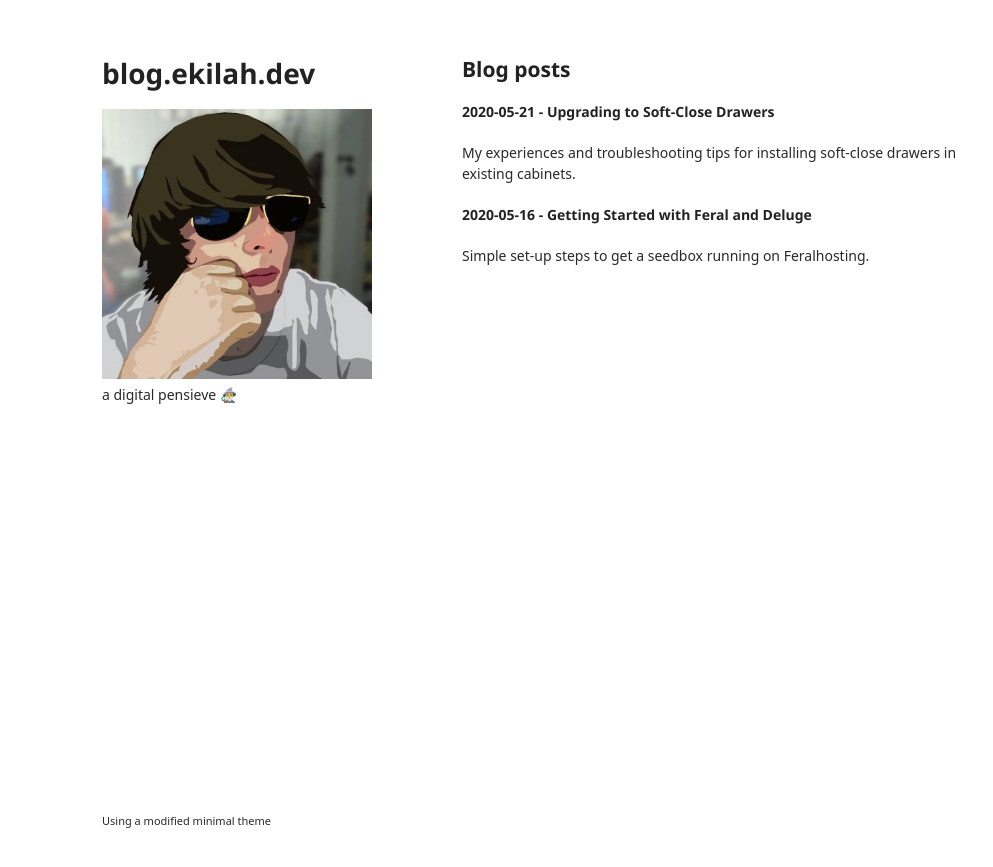
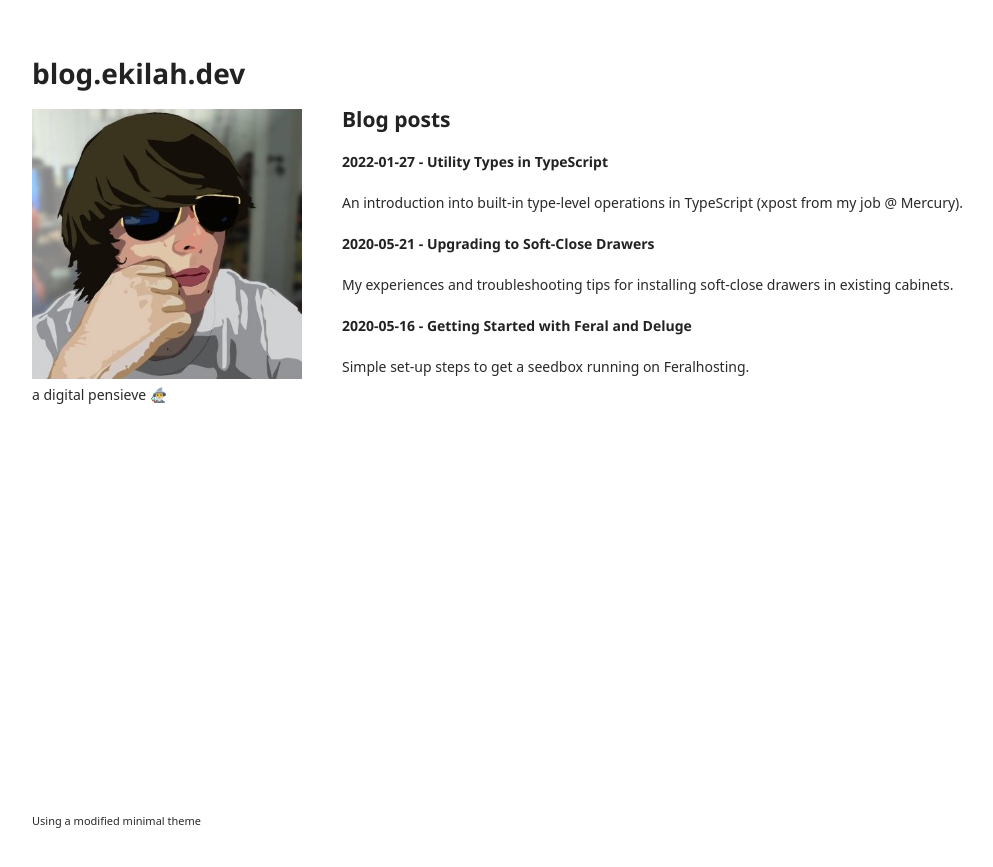
Before and after one commit to ekilah/ekilah.github.io, a Jekyll site: the page built from index.md, in a window 1280 px wide. Shown: the top 867 px of the page, without its empty margins (108-1101 px from the left). Built offline with Jekyll 4.4.1, drawn with Linux system fonts in a browser that asks for light colours; some web fonts are replaced; our own code applies the rules of GitHub Pages for plain Markdown files; a script that is not in the unit is left out.

Commit message:
make posts wider, update gems

```diff
--- a/_sass/jekyll-theme-minimal.scss
+++ b/_sass/jekyll-theme-minimal.scss
@@ -51,7 +51,7 @@ a:hover small {
 }
 
 .wrapper {
-  width:860px;
+  width:1000px;
   margin:0 auto;
 }
 
@@ -112,9 +112,9 @@ strong {
 }
 
 section {
-  width:500px;
+  width:690px;
   float:right;
-  padding-bottom:50px;
+  padding:50px 0;
 }
 
 small {
@@ -136,7 +136,7 @@ footer {
   -webkit-font-smoothing:subpixel-antialiased;
 }
 
-@media print, screen and (max-width: 960px) {
+@media print, screen and (max-width: 1100px) {
 
   div.wrapper {
     width:auto;
--- a/index.md
+++ b/index.md
@@ -1,4 +1,7 @@
 ## Blog posts
+
+#### 2022-01-27 - [Utility Types in TypeScript](/posts/utility-types-in-typescript)
+An introduction into built-in type-level operations in TypeScript (xpost from my job @ [Mercury](https://mercury.com)).
 
 #### 2020-05-21 - [Upgrading to Soft-Close Drawers](/posts/upgrading-to-soft-close-drawers)
 My experiences and troubleshooting tips for installing soft-close drawers in existing cabinets.
```
Also changed, not shown: posts/utility-types-in-typescript.md (+1 -1 lines), Gemfile.lock.
